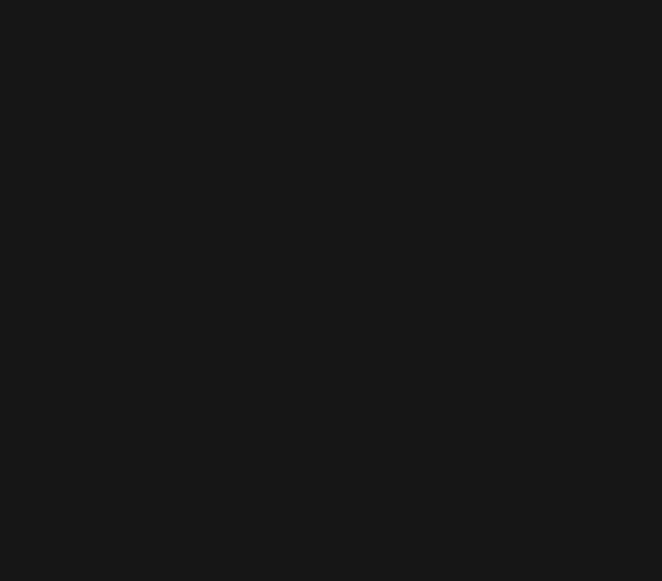
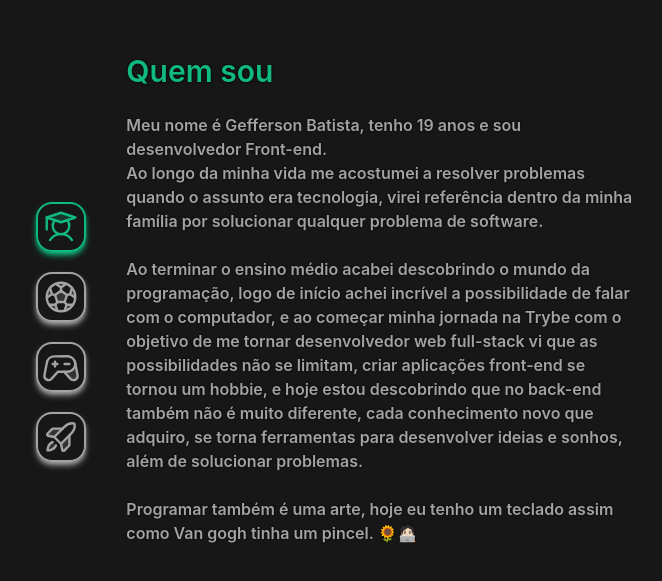
Before and after one commit to imgeff/batist.geff, a React (Vite) app: page / in a window 1280 px wide. Shown: the part 917-1498 px from the top of the page, without its empty margins (302-964 px from the left). Before the commit the page ends 800 px from the top, so only its background shows below. Built offline with nearby package versions, Linux system fonts and the light colour scheme.

Commit message:
:sparkles: feat: Cria componente About

```diff
--- a/src/App.tsx
+++ b/src/App.tsx
@@ -1,12 +1,14 @@
 import './App.css';
 import { Header } from './components/Header';
 import { Presentation } from './components/Presentation';
+import { About } from './components/About';
 
 function App () {
 	return (
 		<>
 			<Header/>
       <Presentation />
+      <About />
 		</>
 	);
 }
--- /dev/null
+++ b/src/components/About/index.tsx
@@ -0,0 +1,60 @@
+import './style.css';
+import { useState } from 'react';
+import { Student, SoccerBall, GameController, RocketLaunch } from 'phosphor-react';
+import { AboutContent } from '../../utils/AboutContent';
+
+function About() {
+  const [aboutIndex, setAboutIndex] = useState(0);
+  const [isActive, setIsActive] = useState('AboutMe');
+  const iconColorActive = '#10b981';
+  const iconColorNormal = '#a3a3a3';
+
+  function setAboutContent(index: number, contentActive: string) {
+    setAboutIndex(index);
+    setIsActive(contentActive);
+  }
+
+  return(
+    <section id="about-section">
+      <div id="about-description">
+        <aside>
+          <Student
+            size={50}
+            weight="duotone"
+            className={ isActive === 'AboutMe' ? 'active' : undefined}
+            onClick={ () => setAboutContent(0, 'AboutMe') }
+            color= { isActive === 'AboutMe' ? iconColorActive : iconColorNormal }
+          />
+          <SoccerBall
+            size={50}
+            weight="duotone"
+            className={ isActive === 'Soccer' ? 'active' : undefined}
+            onClick={ () => setAboutContent(1, 'Soccer') }
+            color= { isActive === 'Soccer' ? iconColorActive : iconColorNormal }
+          />
+          <GameController
+            size={50}
+            weight="duotone"
+            className={ isActive === 'Games' ? 'active' : undefined}
+            onClick={ () => setAboutContent(2, 'Games') }
+            color= { isActive === 'Games' ? iconColorActive : iconColorNormal }
+          />
+          <RocketLaunch
+            size={50}
+            weight="duotone"
+            className={ isActive === 'Universe' ? 'active' : undefined}
+            onClick={ () => setAboutContent(3, 'Universe') }
+            color= { isActive === 'Universe' ? iconColorActive : iconColorNormal }
+          />
+        </aside>
+        <div id="about-text">
+          <h1>{ AboutContent[aboutIndex].title }</h1>
+          <br/>
+          { AboutContent[aboutIndex].description }
+        </div>
+      </div>
+    </section>
+  );
+}
+
+export { About };
--- /dev/null
+++ b/src/components/About/style.css
@@ -0,0 +1,75 @@
+#about-section {
+  @apply
+  mt-72
+  h-[80vh]
+  bg-neutral-900
+  w-full
+  flex
+  flex-wrap
+  items-center
+  justify-center
+  p-6;
+}
+
+#about-section aside {
+  @apply
+  flex
+  flex-col
+  gap-5
+  justify-center
+  items-center
+  mr-10
+  mt-[65px];
+}
+
+#about-section aside svg {
+  transition: .4s;
+  @apply
+  rounded-2xl
+  p-1 border-2
+  border-neutral-400
+  cursor-pointer
+  shadow-md
+  shadow-neutral-400
+  hover:border-emerald-500
+  hover:shadow-emerald-500;
+}
+
+.active {
+  @apply
+  border-emerald-500
+  shadow-md
+  shadow-emerald-500
+  !important;
+}
+
+#about-description {
+  @apply
+  w-1/2
+  my-10
+  flex
+  flex-wrap
+  items-center
+  justify-center;
+}
+
+#about-section h1 {
+  text-shadow: 0 0 3px black;
+  @apply
+  w-full
+  text-start
+  text-3xl
+  text-emerald-500
+  font-semibold;
+}
+
+#about-text {
+  @apply
+  w-5/6
+  text-neutral-400;
+}
+
+#about-text p {
+  text-shadow: 0 0 2px black;
+  @apply font-semibold;
+}
```
